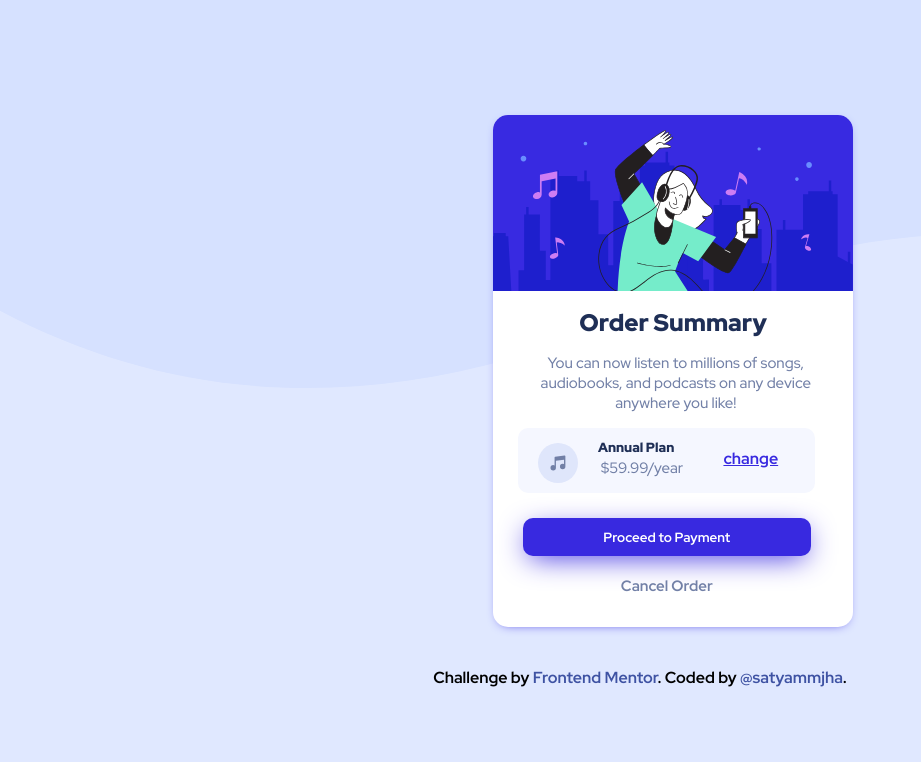
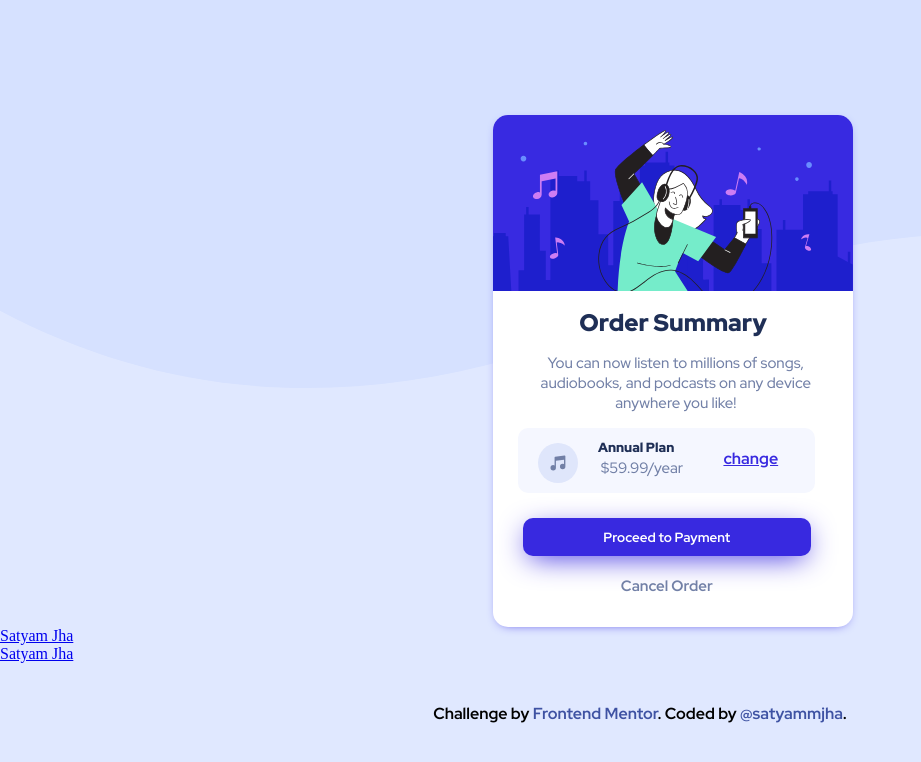
Before and after one commit to satyammjha/order-summary-card, a plain HTML site: page index.html in a window 1280 px wide. Shown: the whole page, without its empty margins (0-921 px from the left). Drawn offline with Linux system fonts and the light colour scheme.

Commit message:
Update index.html

```diff
--- a/index.html
+++ b/index.html
@@ -6,7 +6,7 @@
   <meta name="viewport" content="width=device-width, initial-scale=1.0">
 
   <link rel="icon" type="image/png" sizes="32x32" href="./images/favicon-32x32.png">
-
+<script src="https://platform.linkedin.com/badges/js/profile.js" async defer type="text/javascript"></script>
   <title>order summary card | @satyammjha</title>
   <link rel="stylesheet" href="style.css">
 </head>
@@ -31,6 +31,8 @@
       <p>Cancel Order</p>
     </span>
   </div>
+<div class="badge-base LI-profile-badge" data-locale="en_US" data-size="medium" data-theme="light" data-type="HORIZONTAL" data-vanity="satyammjha" data-version="v1"><a class="badge-base__link LI-simple-link" href="https://in.linkedin.com/in/satyammjha?trk=profile-badge">Satyam Jha</a></div>
+              <div class="badge-base LI-profile-badge" data-locale="en_US" data-size="medium" data-theme="dark" data-type="HORIZONTAL" data-vanity="satyammjha" data-version="v1"><a class="badge-base__link LI-simple-link" href="https://in.linkedin.com/in/satyammjha?trk=profile-badge">Satyam Jha</a></div>
 
   <div class="attribution">
     Challenge by <a href="https://www.frontendmentor.io?ref=challenge" target="_blank">Frontend Mentor</a>.
```
